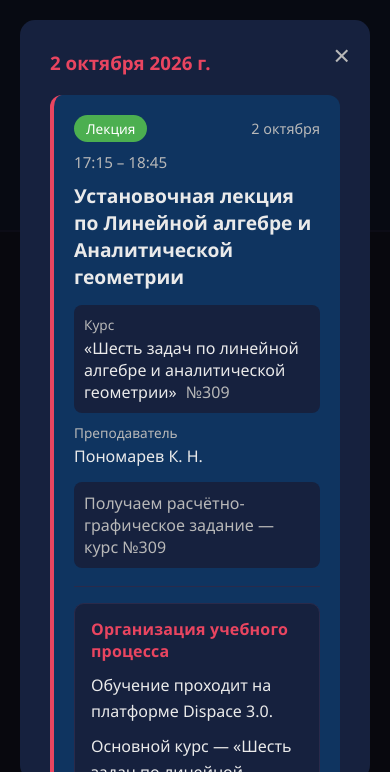
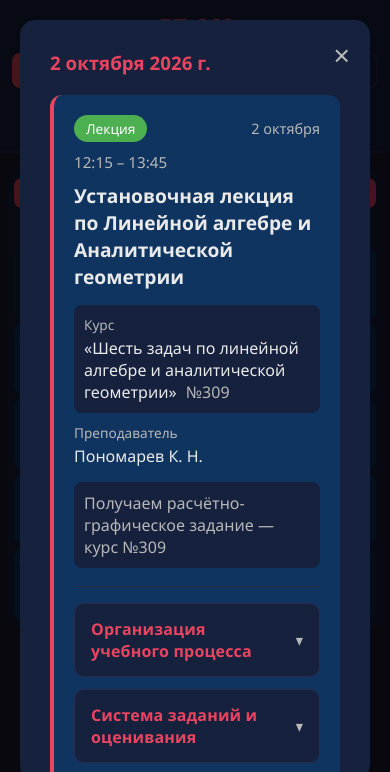
Before and after one commit to LinaDugau/ngtu, a plain HTML site: page index.html in a window 390 px wide. Both pictures are taken after a click on the button "Линалг". Shown: the top 772 px of the page. Drawn offline with Linux system fonts and the light colour scheme.

Commit message:
upd date in calendar, accardion

```diff
--- a/index.html
+++ b/index.html
@@ -44,7 +44,9 @@
                     <span id="currentMonth"></span>
                     <button id="nextMonth" class="nav-arrow">&gt;</button>
                 </div>
-                <div class="calendar-grid" id="calendarGrid"></div>
+                <div class="calendar-scroll">
+                    <div class="calendar-grid" id="calendarGrid"></div>
+                </div>
             </div>
         </section>
 
--- a/script.js
+++ b/script.js
@@ -555,8 +555,8 @@ const scheduleData = {
             {
                 title: "Организационное собрание — ДТ-660",
                 description: "Собрание студентов 1 курса, поступивших на ЗО в 2026 году по организационным вопросам",
-                start_time: "2026-09-10T10:45:00Z",
-                end_time: "2026-09-10T12:30:00Z",
+                start_time: "2026-09-10T13:45:00+03:00",
+                end_time: "2026-09-10T15:30:00+03:00",
                 type: "webinar",
                 teacher: "Любченко Валентина Яковлевна",
                 notes: lectureNotes.orgMeetingDT660.sections
@@ -566,8 +566,8 @@ const scheduleData = {
             {
                 title: "МА лекция",
                 description: "Введение в дисциплину",
-                start_time: "2026-09-17T12:00:00Z",
-                end_time: "2026-09-17T13:30:00Z",
+                start_time: "2026-09-17T15:00:00+03:00",
+                end_time: "2026-09-17T16:30:00+03:00",
                 type: "webinar",
                 teacher: "Шеремет Оксана Владиславовна"
             },
@@ -584,8 +584,8 @@ const scheduleData = {
             {
                 title: "Установочная лекция по ОРГ",
                 description: "Кафедра истории и политологии — курс №464",
-                start_time: "2026-09-23T12:00:00Z",
-                end_time: "2026-09-23T13:00:00Z",
+                start_time: "2026-09-23T15:00:00+03:00",
+                end_time: "2026-09-23T16:00:00+03:00",
                 type: "webinar",
                 teacher: "Красильникова Екатерина Ивановна",
                 course_name: lectureNotes.orgHistory.course_name,
@@ -595,8 +595,8 @@ const scheduleData = {
             {
                 title: "Установочная лекция по Истории России",
                 description: "Курс №1534 — 9 модулей, 9 тестов, 1 контрольная",
-                start_time: "2026-09-23T12:30:00Z",
-                end_time: "2026-09-23T13:30:00Z",
+                start_time: "2026-09-23T15:30:00+03:00",
+                end_time: "2026-09-23T16:30:00+03:00",
                 type: "webinar",
                 teacher: "Анисимов Алексей Олегович",
                 course_name: lectureNotes.history.course_name,
@@ -608,8 +608,8 @@ const scheduleData = {
             {
                 title: "Лекция МА",
                 description: null,
-                start_time: "2026-09-24T12:00:00Z",
-                end_time: "2026-09-24T13:30:00Z",
+                start_time: "2026-09-24T15:00:00+03:00",
+                end_time: "2026-09-24T16:30:00+03:00",
                 type: "webinar",
                 teacher: "Шеремет Оксана Владиславовна"
             }
@@ -618,8 +618,8 @@ const scheduleData = {
             {
                 title: "Установочная лекция по ОРГ",
                 description: "Кафедра философии — контрольная работа, курс №1938",
-                start_time: "2026-09-25T12:00:00Z",
-                end_time: "2026-09-25T13:00:00Z",
+                start_time: "2026-09-25T15:00:00+03:00",
+                end_time: "2026-09-25T16:00:00+03:00",
                 type: "webinar",
                 teacher: "Пронер Нина Сергеевна",
                 course_name: lectureNotes.orgPhilosophy.course_name,
@@ -646,8 +646,8 @@ const scheduleData = {
             {
                 title: "Лекция МА",
                 description: null,
-                start_time: "2026-10-01T12:00:00Z",
-                end_time: "2026-10-01T13:30:00Z",
+                start_time: "2026-10-01T15:00:00+03:00",
+                end_time: "2026-10-01T16:30:00+03:00",
                 type: "webinar",
                 teacher: "Шеремет Оксана Владиславовна"
             }
@@ -656,8 +656,8 @@ const scheduleData = {
             {
                 title: "Установочная лекция по Линейной алгебре и Аналитической геометрии",
                 description: "Получаем расчётно-графическое задание — курс №309",
-                start_time: "2026-10-02T12:15:00Z",
-                end_time: "2026-10-02T13:45:00Z",
+                start_time: "2026-10-02T15:15:00+03:00",
+                end_time: "2026-10-02T16:45:00+03:00",
                 type: "webinar",
                 teacher: "Пономарев Константин Николаевич",
                 course_name: lectureNotes.linAlg.course_name,
@@ -669,8 +669,8 @@ const scheduleData = {
             {
                 title: "Лекция МА",
                 description: null,
-                start_time: "2026-10-08T12:00:00Z",
-                end_time: "2026-10-08T13:30:00Z",
+                start_time: "2026-10-08T15:00:00+03:00",
+                end_time: "2026-10-08T16:30:00+03:00",
                 type: "webinar",
                 teacher: "Шеремет Оксана Владиславовна"
             }
@@ -679,8 +679,8 @@ const scheduleData = {
             {
                 title: "Лекция МА",
                 description: null,
-                start_time: "2026-10-15T12:00:00Z",
-                end_time: "2026-10-15T13:30:00Z",
+                start_time: "2026-10-15T15:00:00+03:00",
+                end_time: "2026-10-15T16:30:00+03:00",
                 type: "webinar",
                 teacher: "Шеремет Оксана Владиславовна"
             }
@@ -699,8 +699,8 @@ const scheduleData = {
             {
                 title: "Лекция МА",
                 description: null,
-                start_time: "2026-10-22T12:00:00Z",
-                end_time: "2026-10-22T13:30:00Z",
+                start_time: "2026-10-22T15:00:00+03:00",
+                end_time: "2026-10-22T16:30:00+03:00",
                 type: "webinar",
                 teacher: "Шеремет Оксана Владиславовна"
             }
@@ -709,8 +709,8 @@ const scheduleData = {
             {
                 title: "Лекция МА",
                 description: null,
-                start_time: "2026-10-29T12:00:00Z",
-                end_time: "2026-10-29T13:30:00Z",
+                start_time: "2026-10-29T15:00:00+03:00",
+                end_time: "2026-10-29T16:30:00+03:00",
                 type: "webinar",
                 teacher: "Шеремет Оксана Владиславовна"
             }
@@ -721,8 +721,8 @@ const scheduleData = {
             {
                 title: "Лекция МА",
                 description: null,
-                start_time: "2026-11-05T12:00:00Z",
-                end_time: "2026-11-05T13:30:00Z",
+                start_time: "2026-11-05T15:00:00+03:00",
+                end_time: "2026-11-05T16:30:00+03:00",
                 type: "webinar",
                 teacher: "Шеремет Оксана Владиславовна"
             }
@@ -731,8 +731,8 @@ const scheduleData = {
             {
                 title: "Лекция МА",
                 description: null,
-                start_time: "2026-11-12T12:00:00Z",
-                end_time: "2026-11-12T13:30:00Z",
+                start_time: "2026-11-12T15:00:00+03:00",
+                end_time: "2026-11-12T16:30:00+03:00",
                 type: "webinar",
                 teacher: "Шеремет Оксана Владиславовна"
             }
@@ -751,8 +751,8 @@ const scheduleData = {
             {
                 title: "Лекция МА",
                 description: null,
-                start_time: "2026-11-19T12:00:00Z",
-                end_time: "2026-11-19T13:30:00Z",
+                start_time: "2026-11-19T15:00:00+03:00",
+                end_time: "2026-11-19T16:30:00+03:00",
                 type: "webinar",
                 teacher: "Шеремет Оксана Владиславовна"
             }
@@ -761,8 +761,8 @@ const scheduleData = {
             {
                 title: "Лекция МА",
                 description: null,
-                start_time: "2026-11-26T12:00:00Z",
-                end_time: "2026-11-26T13:30:00Z",
+                start_time: "2026-11-26T15:00:00+03:00",
+                end_time: "2026-11-26T16:30:00+03:00",
                 type: "webinar",
                 teacher: "Шеремет Оксана Владиславовна"
             }
@@ -784,8 +784,8 @@ const scheduleData = {
             {
                 title: "Лекция МА",
                 description: null,
-                start_time: "2026-12-03T12:00:00Z",
-                end_time: "2026-12-03T13:30:00Z",
+                start_time: "2026-12-03T15:00:00+03:00",
+                end_time: "2026-12-03T16:30:00+03:00",
                 type: "webinar",
                 teacher: "Шеремет Оксана Владиславовна"
             }
@@ -794,8 +794,8 @@ const scheduleData = {
             {
                 title: "Лекция МА",
                 description: null,
-                start_time: "2026-12-10T12:00:00Z",
-                end_time: "2026-12-10T13:30:00Z",
+                start_time: "2026-12-10T15:00:00+03:00",
+                end_time: "2026-12-10T16:30:00+03:00",
                 type: "webinar",
                 teacher: "Шеремет Оксана Владиславовна"
             }
@@ -804,8 +804,8 @@ const scheduleData = {
             {
                 title: "Лекция МА",
                 description: null,
-                start_time: "2026-12-17T12:00:00Z",
-                end_time: "2026-12-17T13:30:00Z",
+                start_time: "2026-12-17T15:00:00+03:00",
+                end_time: "2026-12-17T16:30:00+03:00",
                 type: "webinar",
                 teacher: "Шеремет Оксана Владиславовна"
             }
@@ -814,8 +814,8 @@ const scheduleData = {
             {
                 title: "Лекция МА",
                 description: null,
-                start_time: "2026-12-24T12:00:00Z",
-                end_time: "2026-12-24T13:30:00Z",
+                start_time: "2026-12-24T15:00:00+03:00",
+                end_time: "2026-12-24T16:30:00+03:00",
                 type: "webinar",
                 teacher: "Шеремет Оксана Владиславовна"
             }
@@ -824,8 +824,8 @@ const scheduleData = {
             {
                 title: "Лекция МА",
                 description: null,
-                start_time: "2026-12-31T12:00:00Z",
-                end_time: "2026-12-31T13:30:00Z",
+                start_time: "2026-12-31T15:00:00+03:00",
+                end_time: "2026-12-31T16:30:00+03:00",
                 type: "webinar",
                 teacher: "Шеремет Оксана Владиславовна"
             }
@@ -836,8 +836,8 @@ const scheduleData = {
             {
                 title: "Лекция МА",
                 description: null,
-                start_time: "2027-01-07T12:00:00Z",
-                end_time: "2027-01-07T13:30:00Z",
+                start_time: "2027-01-07T15:00:00+03:00",
+                end_time: "2027-01-07T16:30:00+03:00",
                 type: "webinar",
                 teacher: "Шеремет Оксана Владиславовна"
             }
@@ -1213,14 +1213,21 @@ function formatTextBlock(text) {
         .join('');
 }
 
+// Секции, которые всегда показываются целиком (без выпадающего списка).
+// Всё остальное скрыто в выпадающих списках.
+const ALWAYS_OPEN_SECTION_TITLES = [
+    "Задание на ближайшее время",
+    "Что нужно сделать до сессии"
+];
+
 function renderNotes(sections) {
     if (!sections || !sections.length) return '';
 
+    let accIdx = 0;
     return `
         <div class="event-notes">
-            ${sections.map(section => `
-                <div class="info-section">
-                    <h4 class="info-section-title">${escapeHtml(section.title)}</h4>
+            ${sections.map(section => {
+                const content = `
                     <div class="info-section-content">
                         ${(section.blocks || []).map(formatTextBlock).join('')}
                         ${section.list ? `
@@ -1230,11 +1237,46 @@ function renderNotes(sections) {
                         ` : ''}
                         ${(section.afterList || []).map(formatTextBlock).join('')}
                     </div>
-                </div>
-            `).join('')}
+                `;
+
+                if (ALWAYS_OPEN_SECTION_TITLES.includes(section.title)) {
+                    return `
+                        <div class="info-section">
+                            <h4 class="info-section-title">${escapeHtml(section.title)}</h4>
+                            ${content}
+                        </div>
+                    `;
+                }
+
+                const id = `notes-acc-${accIdx++}`;
+                return `
+                    <div class="info-section info-section-accordion">
+                        <button class="info-section-toggle" data-accordion="${id}" aria-expanded="false">
+                            <span class="info-section-title">${escapeHtml(section.title)}</span>
+                            <span class="info-section-chevron">▾</span>
+                        </button>
+                        <div class="info-section-body" id="${id}" hidden>
+                            ${content}
+                        </div>
+                    </div>
+                `;
+            }).join('')}
         </div>
     `;
 }
+
+// Обработчик кликов по выпадающим секциям в заметках (делегирование —
+// работает для динамически созданного содержимого модального окна)
+document.addEventListener('click', (e) => {
+    const toggle = e.target.closest('.info-section-toggle');
+    if (!toggle) return;
+    const body = document.getElementById(toggle.dataset.accordion);
+    if (!body) return;
+    const isOpen = !body.hidden;
+    body.hidden = isOpen;
+    toggle.setAttribute('aria-expanded', String(!isOpen));
+    toggle.classList.toggle('open', !isOpen);
+});
 
 function showDayInfo(year, month, day, events) {
     const modal = document.getElementById('modal');
@@ -1251,12 +1293,12 @@ function showDayInfo(year, month, day, events) {
     modalInfo.innerHTML = events.map(event => {
         let timeStr = '';
         if (event.start_time) {
+            // Время хранится с явным смещением (МСК +03:00 / Новосибирск +05:00),
+            // toLocaleTimeString автоматически показывает его по часовой зоне устройства.
             const startTime = new Date(event.start_time);
             const endTime = new Date(event.end_time);
-            const localOffset = 5 * 60;
-            const startLocal = new Date(startTime.getTime() + localOffset * 60 * 1000);
-            const endLocal = new Date(endTime.getTime() + localOffset * 60 * 1000);
-            timeStr = `${startLocal.toLocaleTimeString('ru-RU', { hour: '2-digit', minute: '2-digit' })} – ${endLocal.toLocaleTimeString('ru-RU', { hour: '2-digit', minute: '2-digit' })}`;
+            const opts = { hour: '2-digit', minute: '2-digit' };
+            timeStr = `${startTime.toLocaleTimeString('ru-RU', opts)} – ${endTime.toLocaleTimeString('ru-RU', opts)}`;
         }
 
         const typeLabel = event.type === 'webinar' ? 'Лекция'
--- a/styles.css
+++ b/styles.css
@@ -577,6 +577,45 @@ body {
     margin-bottom: 0;
 }
 
+/* Выпадающие секции в заметках лекций */
+.info-section-accordion {
+    padding: 0;
+    overflow: hidden;
+}
+
+.info-section-toggle {
+    display: flex;
+    align-items: center;
+    justify-content: space-between;
+    gap: 10px;
+    width: 100%;
+    background: none;
+    border: none;
+    cursor: pointer;
+    padding: 14px 16px;
+    text-align: left;
+    font: inherit;
+    color: inherit;
+}
+
+.info-section-toggle .info-section-title {
+    margin-bottom: 0;
+}
+
+.info-section-chevron {
+    color: var(--text-secondary);
+    transition: transform 0.2s ease;
+    flex-shrink: 0;
+}
+
+.info-section-toggle.open .info-section-chevron {
+    transform: rotate(180deg);
+}
+
+.info-section-body {
+    padding: 0 16px 14px;
+}
+
 .empty-state {
     color: var(--text-secondary);
     text-align: center;
@@ -599,43 +638,88 @@ body {
 
 /* Responsive */
 @media (max-width: 700px) {
+    .main-content {
+        padding: 15px 8px;
+    }
+
     .header-content {
         flex-direction: column;
-        gap: 15px;
+        gap: 10px;
+        padding: 10px 12px;
     }
 
     .nav-menu {
         width: 100%;
         justify-content: center;
+        gap: 6px;
     }
 
     .nav-btn {
         flex: 1;
         text-align: center;
-        min-width: 120px;
+        min-width: 0;
+        padding: 8px 6px;
+        font-size: 0.85rem;
     }
 
     .calendar-container {
-        padding: 12px;
+        padding: 10px 6px;
+    }
+
+    .calendar-header {
+        margin-bottom: 12px;
+        gap: 8px;
+    }
+
+    #currentMonth {
+        font-size: 1.05rem;
+        white-space: nowrap;
+        overflow: hidden;
+        text-overflow: ellipsis;
+        text-align: center;
+        min-width: 0;
+        flex: 1;
+    }
+
+    .nav-arrow {
+        padding: 6px 12px;
+        font-size: 1rem;
+        flex-shrink: 0;
+    }
+
+    /* Календарь прокручивается горизонтально, чтобы месяцы не вылезали за экран */
+    .calendar-scroll {
+        overflow-x: auto;
+        -webkit-overflow-scrolling: touch;
     }
 
     .calendar-grid {
-        gap: 4px;
+        gap: 3px;
+        min-width: 340px;
     }
 
     .day-cell,
     .day-cell.other-month {
-        min-height: 78px;
-        padding: 4px;
+        min-height: 72px;
+        padding: 3px;
+    }
+
+    .day-name {
+        padding: 4px 2px;
+        font-size: 0.75rem;
     }
 
     .subject-label {
-        font-size: 0.58rem;
+        font-size: 0.55rem;
         padding: 2px 3px;
     }
 
     .day-number {
-        font-size: 0.75rem;
+        font-size: 0.7rem;
+    }
+
+    .deadlines-container {
+        padding: 15px 12px;
     }
 }
 
--- a/sw.js
+++ b/sw.js
@@ -1,5 +1,5 @@
 /* Service Worker для офлайн-режима учебного календаря ДТ-660 */
-const CACHE_NAME = 'dt660-calendar-v3';
+const CACHE_NAME = 'dt660-calendar-v7';
 const CORE_ASSETS = [
     './',
     './index.html',
```
Also changed, not shown: schedule.json (+14 -14 lines).
